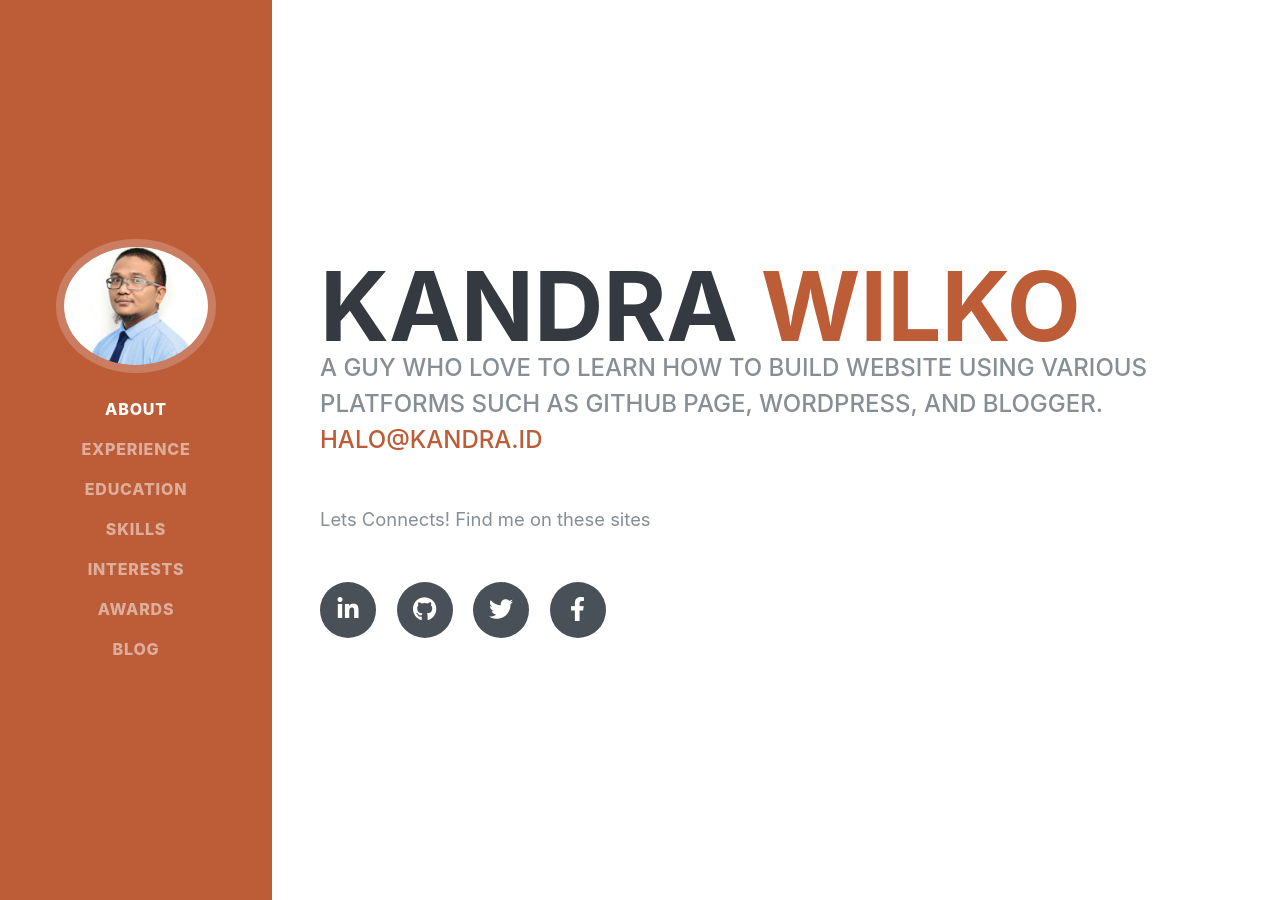
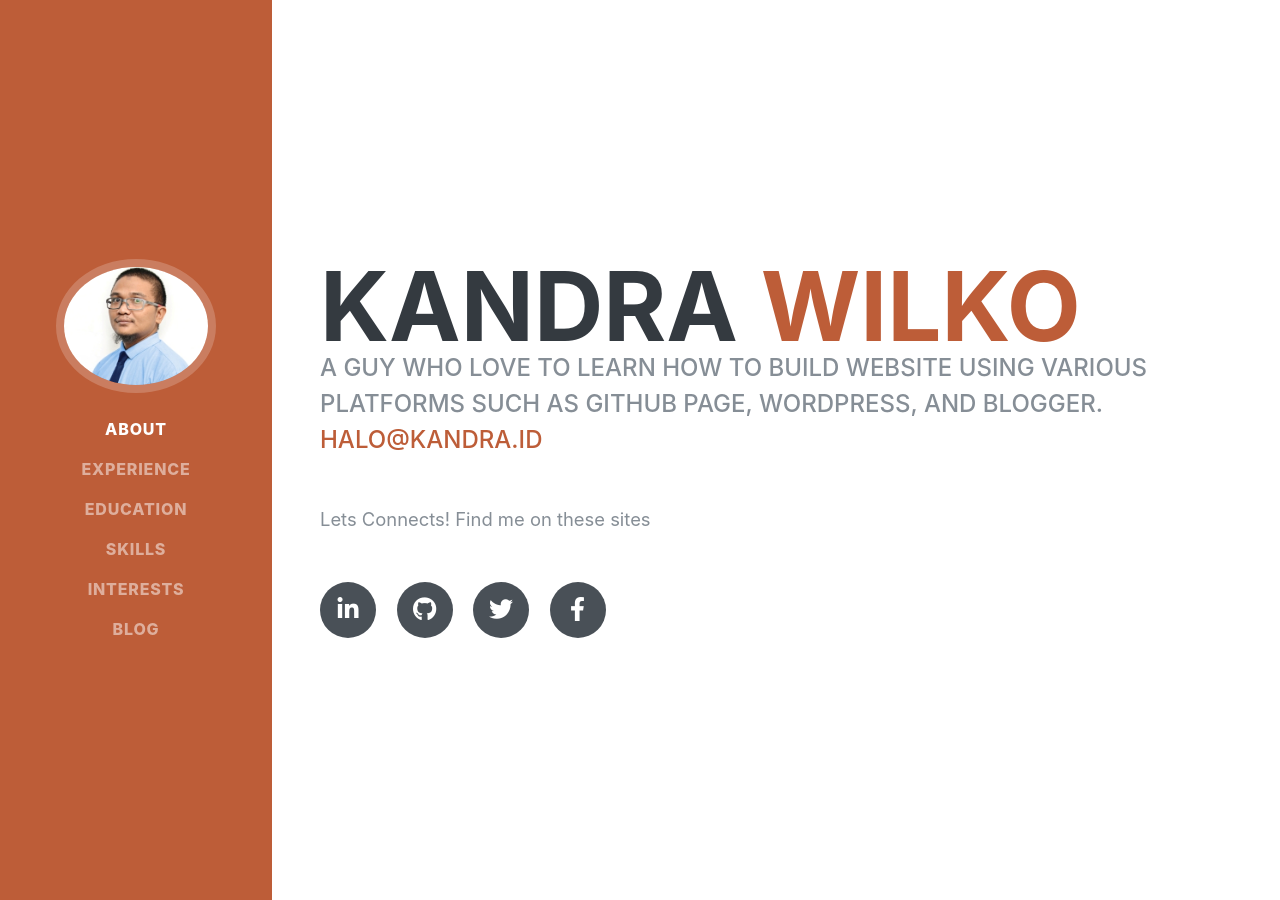
Before and after one commit to kandra-id/kandra-id.github-io, a Jekyll site: the page built from index.html, in a window 1280 px wide and 900 px high. Built offline with Jekyll 4.4.1, drawn with Linux system fonts in a browser that asks for light colours; some web fonts are replaced.

Commit message:
Update nav.html

```diff
--- a/_includes/nav.html
+++ b/_includes/nav.html
@@ -26,9 +26,6 @@
           <a class="nav-link js-scroll-trigger" href="#interests">Interests</a>
         </li>
         <li class="nav-item">
-          <a class="nav-link js-scroll-trigger" href="#awards">Awards</a>
-        </li>
-        <li class="nav-item">
           <a class="nav-link js-scroll-trigger" href="#blog">Blog</a>
           </li>
       </ul>
```
